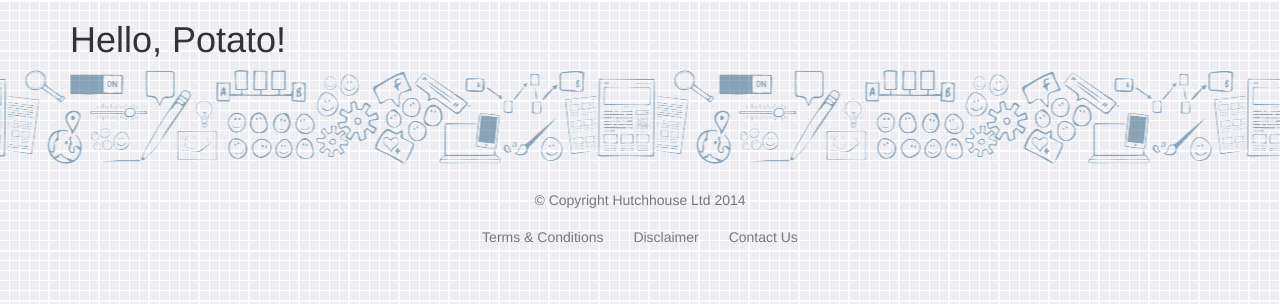
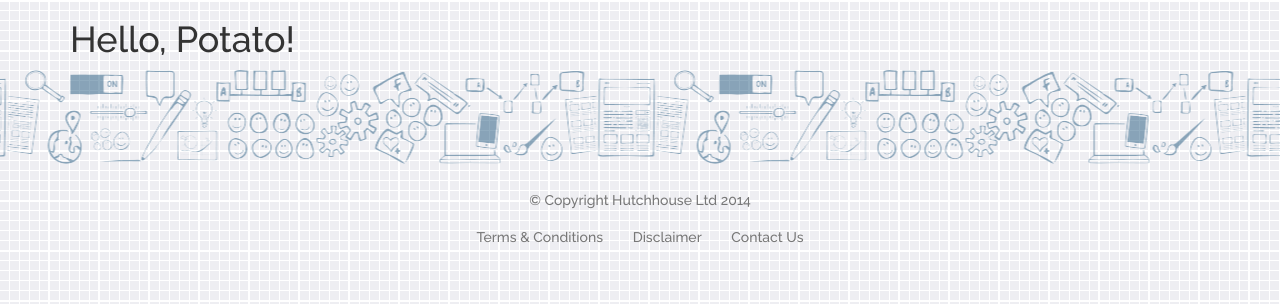
Before and after one commit to rbose85/hutchhouse, a website: page app/index.html in a window 1280 px wide. Shown: the top 304 px of the page. Drawn offline with nearby package versions, Linux system fonts and the light colour scheme; some packages are replaced by stand-ins of ours; files that its build step writes are made by us from their sources.

Commit message:
for use of Raleway font in project

```diff
--- a/app/styles/main.css
+++ b/app/styles/main.css
@@ -26,6 +26,10 @@ body {
     50px 50px;
 }
 
+body * {
+    font-family: Raleway, sans-serif;
+}
+
 .page-footer {
     background: url(../images/dancing-potatoes.png) repeat-x 50% 0;
     padding-top: 100px;
```
